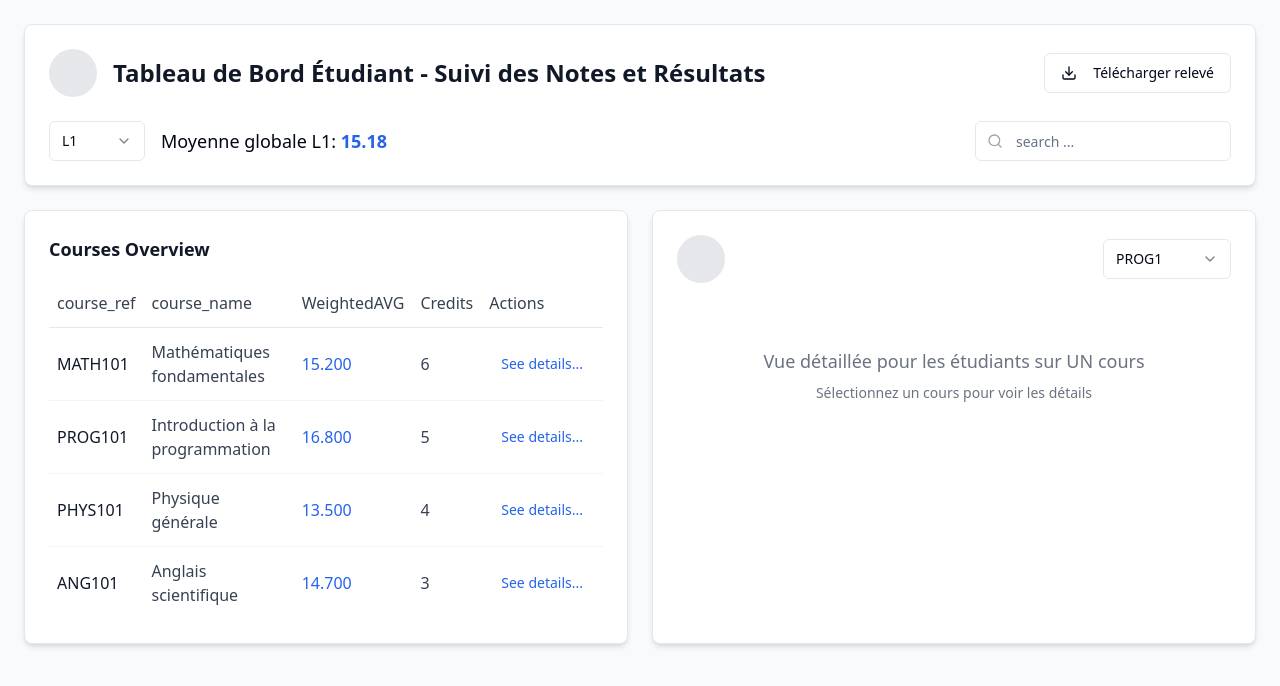
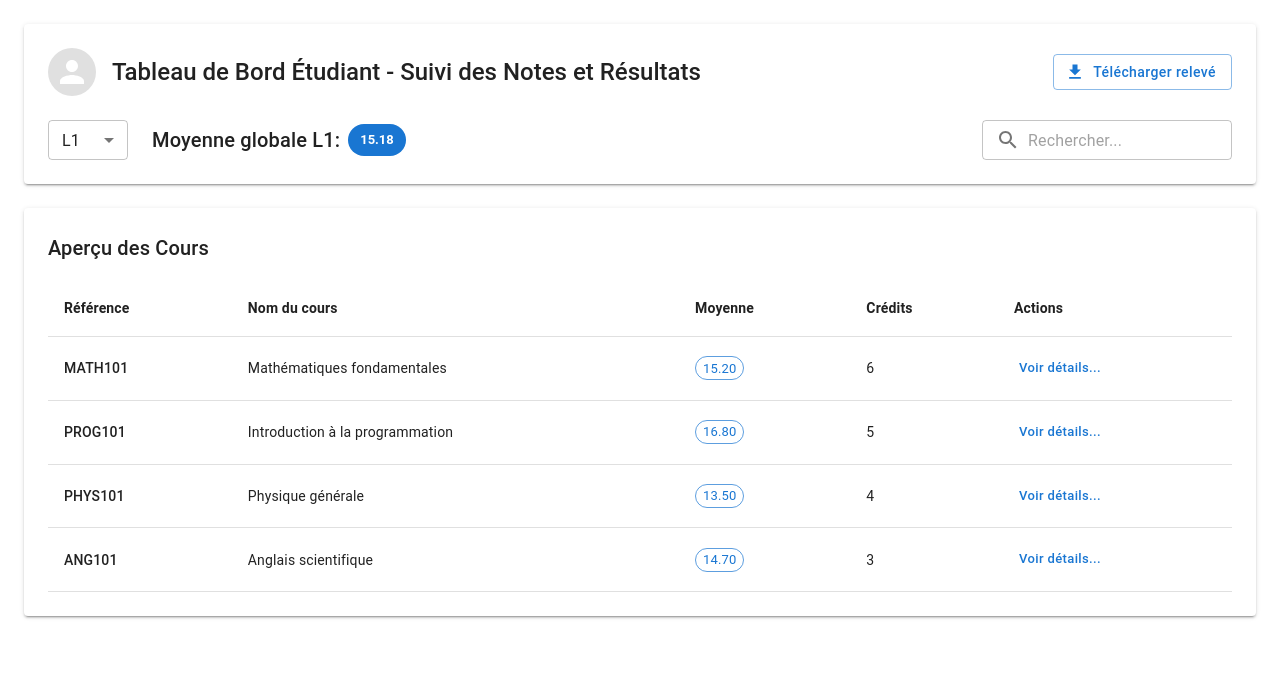
Before and after one commit to FiantsoHarena2/material-design-canvas-craft, a React (Vite) app: page / in a window 1280 px wide. Shown: the top 686 px of the page. Built offline with nearby package versions, Linux system fonts and the light colour scheme.

Commit message:
Fix: Show details in modal with Material UI
Refactor the course details display to appear in a modal after clicking "See details".  Replaced Tailwind CSS with Material UI components for styling.

```diff
--- a/package.json
+++ b/package.json
@@ -11,7 +11,9 @@
     "preview": "vite preview"
   },
   "dependencies": {
+    "@emotion/react": "^11.14.0",
     "@hookform/resolvers": "^3.9.0",
+    "@mui/icons-material": "^7.1.0",
     "@radix-ui/react-accordion": "^1.2.0",
     "@radix-ui/react-alert-dialog": "^1.1.1",
     "@radix-ui/react-aspect-ratio": "^1.1.0",
--- /dev/null
+++ b/src/components/CourseDetailsModal.tsx
@@ -0,0 +1,136 @@
+
+import React from 'react';
+import {
+  Dialog,
+  DialogTitle,
+  DialogContent,
+  DialogActions,
+  Button,
+  Typography,
+  Box,
+  Paper,
+  Chip,
+  IconButton,
+  Divider
+} from '@mui/material';
+import { Close } from '@mui/icons-material';
+import { Course } from '@/pages/Index';
+
+interface CourseDetailsModalProps {
+  course: Course | null;
+  open: boolean;
+  onClose: () => void;
+}
+
+export const CourseDetailsModal: React.FC<CourseDetailsModalProps> = ({
+  course,
+  open,
+  onClose
+}) => {
+  if (!course) return null;
+
+  const getStatusColor = (avg: number) => {
+    if (avg >= 16) return 'success';
+    if (avg >= 12) return 'primary';
+    if (avg >= 10) return 'warning';
+    return 'error';
+  };
+
+  const getStatusText = (avg: number) => {
+    if (avg >= 16) return 'validé';
+    if (avg >= 12) return 'en cours';
+    if (avg >= 10) return 'validé';
+    return 'échec';
+  };
+
+  return (
+    <Dialog
+      open={open}
+      onClose={onClose}
+      maxWidth="md"
+      fullWidth
+      PaperProps={{
+        sx: { borderRadius: 2 }
+      }}
+    >
+      <DialogTitle sx={{ display: 'flex', justifyContent: 'space-between', alignItems: 'center' }}>
+        <Typography variant="h5" component="h2" fontWeight="medium">
+          Détails du cours
+        </Typography>
+        <IconButton onClick={onClose} size="small">
+          <Close />
+        </IconButton>
+      </DialogTitle>
+
+      <DialogContent dividers>
+        <Box sx={{ mb: 3 }}>
+          <Typography variant="h6" gutterBottom>
+            {course.course_name}
+          </Typography>
+          <Typography variant="body2" color="text.secondary" gutterBottom>
+            Référence: {course.course_ref} | Crédits: {course.credits}
+          </Typography>
+        </Box>
+
+        <Box sx={{ mb: 3 }}>
+          <Box sx={{ display: 'flex', alignItems: 'center', gap: 2, mb: 2 }}>
+            <Typography variant="body1">
+              Moyenne sur le cours:
+            </Typography>
+            <Chip
+              label={course.weightedAVG.toFixed(2)}
+              color="primary"
+              variant="filled"
+              sx={{ fontWeight: 'bold' }}
+            />
+          </Box>
+
+          <Box sx={{ display: 'flex', alignItems: 'center', gap: 2 }}>
+            <Typography variant="body1">
+              Statut:
+            </Typography>
+            <Chip
+              label={getStatusText(course.weightedAVG)}
+              color={getStatusColor(course.weightedAVG) as any}
+              variant="filled"
+              size="small"
+            />
+          </Box>
+        </Box>
+
+        <Divider sx={{ my: 2 }} />
+
+        <Typography variant="h6" gutterBottom>
+          Détail des évaluations
+        </Typography>
+
+        <Paper variant="outlined" sx={{ p: 2 }}>
+          {course.exams.map((exam, index) => (
+            <Box key={index} sx={{ mb: 2, '&:last-child': { mb: 0 } }}>
+              <Box sx={{ display: 'flex', justifyContent: 'space-between', alignItems: 'center' }}>
+                <Typography variant="body1" fontWeight="medium">
+                  {exam.name}
+                </Typography>
+                <Box sx={{ textAlign: 'right' }}>
+                  <Typography variant="body1" fontWeight="bold">
+                    {exam.score} / {exam.total}
+                  </Typography>
+                  <Typography variant="body2" color="text.secondary">
+                    Poids: {exam.weight}
+                  </Typography>
+                </Box>
+              </Box>
+              {index < course.exams.length - 1 && <Divider sx={{ mt: 1 }} />}
+            </Box>
+          ))}
+        </Paper>
+      </DialogContent>
+
+      <DialogActions sx={{ p: 2 }}>
+        <Button onClick={onClose} variant="contained">
+          Fermer
+        </Button>
+      </DialogActions>
+    </Dialog>
+  );
+};
--- a/src/components/CourseTable.tsx
+++ b/src/components/CourseTable.tsx
@@ -1,6 +1,16 @@
 
 import React from 'react';
-import { Button } from '@/components/ui/button';
+import {
+  Table,
+  TableBody,
+  TableCell,
+  TableContainer,
+  TableHead,
+  TableRow,
+  Button,
+  Typography,
+  Chip
+} from '@mui/material';
 import { Course } from '@/pages/Index';
 
 interface CourseTableProps {
@@ -10,41 +20,50 @@ interface CourseTableProps {
 
 export const CourseTable: React.FC<CourseTableProps> = ({ courses, onCourseSelect }) => {
   return (
-    <div className="space-y-4">
-      <h2 className="text-lg font-semibold text-gray-900">Courses Overview</h2>
-      <div className="overflow-hidden">
-        <table className="w-full">
-          <thead>
-            <tr className="border-b border-gray-200">
-              <th className="text-left py-3 px-2 font-medium text-gray-700">course_ref</th>
-              <th className="text-left py-3 px-2 font-medium text-gray-700">course_name</th>
-              <th className="text-left py-3 px-2 font-medium text-gray-700">WeightedAVG</th>
-              <th className="text-left py-3 px-2 font-medium text-gray-700">Credits</th>
-              <th className="text-left py-3 px-2 font-medium text-gray-700">Actions</th>
-            </tr>
-          </thead>
-          <tbody className="divide-y divide-gray-100">
+    <div>
+      <Typography variant="h6" component="h2" sx={{ mb: 2, fontWeight: 'medium' }}>
+        Aperçu des Cours
+      </Typography>
+      <TableContainer>
+        <Table>
+          <TableHead>
+            <TableRow>
+              <TableCell sx={{ fontWeight: 'bold' }}>Référence</TableCell>
+              <TableCell sx={{ fontWeight: 'bold' }}>Nom du cours</TableCell>
+              <TableCell sx={{ fontWeight: 'bold' }}>Moyenne</TableCell>
+              <TableCell sx={{ fontWeight: 'bold' }}>Crédits</TableCell>
+              <TableCell sx={{ fontWeight: 'bold' }}>Actions</TableCell>
+            </TableRow>
+          </TableHead>
+          <TableBody>
             {courses.map((course) => (
-              <tr key={course.course_ref} className="hover:bg-gray-50 transition-colors">
-                <td className="py-3 px-2 font-medium text-gray-900">{course.course_ref}</td>
-                <td className="py-3 px-2 text-gray-700">{course.course_name}</td>
-                <td className="py-3 px-2 font-medium text-blue-600">{course.weightedAVG.toFixed(3)}</td>
-                <td className="py-3 px-2 text-gray-700">{course.credits}</td>
-                <td className="py-3 px-2">
+              <TableRow key={course.course_ref} hover>
+                <TableCell sx={{ fontWeight: 'medium' }}>{course.course_ref}</TableCell>
+                <TableCell>{course.course_name}</TableCell>
+                <TableCell>
+                  <Chip
+                    label={course.weightedAVG.toFixed(2)}
+                    color="primary"
+                    variant="outlined"
+                    size="small"
+                  />
+                </TableCell>
+                <TableCell>{course.credits}</TableCell>
+                <TableCell>
                   <Button
-                    variant="ghost"
-                    size="sm"
+                    variant="text"
+                    size="small"
                     onClick={() => onCourseSelect(course)}
-                    className="text-blue-600 hover:text-blue-800 hover:bg-blue-50"
+                    sx={{ textTransform: 'none' }}
                   >
-                    See details...
+                    Voir détails...
                   </Button>
-                </td>
-              </tr>
+                </TableCell>
+              </TableRow>
             ))}
-          </tbody>
-        </table>
-      </div>
+          </TableBody>
+        </Table>
+      </TableContainer>
     </div>
   );
 };
--- a/src/components/LevelSelector.tsx
+++ b/src/components/LevelSelector.tsx
@@ -1,6 +1,6 @@
 
 import React from 'react';
-import { Select, SelectContent, SelectItem, SelectTrigger, SelectValue } from '@/components/ui/select';
+import { FormControl, Select, MenuItem, SelectChangeEvent } from '@mui/material';
 
 interface LevelSelectorProps {
   value: string;
@@ -8,16 +8,21 @@ interface LevelSelectorProps {
 }
 
 export const LevelSelector: React.FC<LevelSelectorProps> = ({ value, onChange }) => {
+  const handleChange = (event: SelectChangeEvent) => {
+    onChange(event.target.value);
+  };
+
   return (
-    <Select value={value} onValueChange={onChange}>
-      <SelectTrigger className="w-24">
-        <SelectValue />
-      </SelectTrigger>
-      <SelectContent className="bg-white z-50">
-        <SelectItem value="L1">L1</SelectItem>
-        <SelectItem value="L2">L2</SelectItem>
-        <SelectItem value="L3">L3</SelectItem>
-      </SelectContent>
-    </Select>
+    <FormControl size="small" sx={{ minWidth: 80 }}>
+      <Select
+        value={value}
+        onChange={handleChange}
+        displayEmpty
+      >
+        <MenuItem value="L1">L1</MenuItem>
+        <MenuItem value="L2">L2</MenuItem>
+        <MenuItem value="L3">L3</MenuItem>
+      </Select>
+    </FormControl>
   );
 };
--- a/src/pages/Index.tsx
+++ b/src/pages/Index.tsx
@@ -1,12 +1,20 @@
-
 import React, { useState } from 'react';
+import {
+  Container,
+  Paper,
+  Typography,
+  Box,
+  Grid,
+  TextField,
+  InputAdornment,
+  Avatar,
+  Button,
+  Chip
+} from '@mui/material';
+import { Search, Download } from '@mui/icons-material';
 import { CourseTable } from '@/components/CourseTable';
-import { CourseDetails } from '@/components/CourseDetails';
+import { CourseDetailsModal } from '@/components/CourseDetailsModal';
 import { LevelSelector } from '@/components/LevelSelector';
-import { Card } from '@/components/ui/card';
-import { Button } from '@/components/ui/button';
-import { Input } from '@/components/ui/input';
-import { Search, Download } from 'lucide-react';
 
 export interface Course {
   course_ref: string;
@@ -169,6 +177,7 @@ const Index = () => {
   const [selectedLevel, setSelectedLevel] = useState('L1');
   const [selectedCourse, setSelectedCourse] = useState<Course | null>(null);
   const [searchTerm, setSearchTerm] = useState('');
+  const [modalOpen, setModalOpen] = useState(false);
 
   // Filter courses by selected level
   const coursesByLevel = mockCoursesByLevel.filter(course => course.level === selectedLevel);
@@ -185,62 +194,85 @@ const Index = () => {
       coursesByLevel.reduce((sum, course) => sum + course.credits, 0)
     : 0;
 
+  const handleCourseSelect = (course: Course) => {
+    setSelectedCourse(course);
+    setModalOpen(true);
+  };
+
+  const handleCloseModal = () => {
+    setModalOpen(false);
+    setSelectedCourse(null);
+  };
+
   return (
-    <div className="min-h-screen bg-gray-50 p-6">
-      <div className="max-w-7xl mx-auto space-y-6">
+    <Container maxWidth="xl" sx={{ py: 3 }}>
+      <Box sx={{ mb: 3 }}>
         {/* Header Section */}
-        <Card className="p-6 shadow-md">
-          <div className="flex items-center justify-between mb-6">
-            <div className="flex items-center space-x-4">
-              <div className="w-12 h-12 bg-gray-200 rounded-full"></div>
-              <div>
-                <h1 className="text-2xl font-semibold text-gray-900">
+        <Paper elevation={2} sx={{ p: 3, mb: 3 }}>
+          <Box sx={{ display: 'flex', justifyContent: 'space-between', alignItems: 'center', mb: 3 }}>
+            <Box sx={{ display: 'flex', alignItems: 'center', gap: 2 }}>
+              <Avatar sx={{ width: 48, height: 48, bgcolor: 'grey.300' }} />
+              <Typography variant="h5" component="h1" fontWeight="medium">
                 Tableau de Bord Étudiant - Suivi des Notes et Résultats
-                </h1>
-              </div>
-            </div>
-            <Button variant="outline" className="flex items-center space-x-2">
-              <Download className="w-4 h-4" />
-              <span>Télécharger relevé</span>
+              </Typography>
+            </Box>
+            <Button
+              variant="outlined"
+              startIcon={<Download />}
+              sx={{ textTransform: 'none' }}
+            >
+              Télécharger relevé
             </Button>
-          </div>
+          </Box>
 
-          <div className="flex items-center justify-between">
-            <div className="flex items-center space-x-4">
+          <Box sx={{ display: 'flex', justifyContent: 'space-between', alignItems: 'center' }}>
+            <Box sx={{ display: 'flex', alignItems: 'center', gap: 3 }}>
               <LevelSelector value={selectedLevel} onChange={setSelectedLevel} />
-              <div className="text-lg font-medium">
-                Moyenne globale {selectedLevel}: <span className="text-blue-600 font-semibold">{globalAverage.toFixed(2)}</span>
-              </div>
-            </div>
-            <div className="relative">
-              <Search className="absolute left-3 top-1/2 transform -translate-y-1/2 text-gray-400 w-4 h-4" />
-              <Input
-                placeholder="search ..."
+              <Box sx={{ display: 'flex', alignItems: 'center', gap: 1 }}>
+                <Typography variant="h6">
+                  Moyenne globale {selectedLevel}:
+                </Typography>
+                <Chip
+                  label={globalAverage.toFixed(2)}
+                  color="primary"
+                  variant="filled"
+                  sx={{ fontWeight: 'bold' }}
+                />
+              </Box>
+            </Box>
+            <TextField
+              placeholder="Rechercher..."
               value={searchTerm}
               onChange={(e) => setSearchTerm(e.target.value)}
-                className="pl-10 w-64"
+              size="small"
+              sx={{ width: 250 }}
+              InputProps={{
+                startAdornment: (
+                  <InputAdornment position="start">
+                    <Search />
+                  </InputAdornment>
+                ),
+              }}
             />
-            </div>
-          </div>
-        </Card>
+          </Box>
+        </Paper>
 
-        {/* Main Content */}
-        <div className="grid grid-cols-1 lg:grid-cols-2 gap-6">
         {/* Course Table */}
-          <Card className="p-6 shadow-md">
+        <Paper elevation={2} sx={{ p: 3 }}>
           <CourseTable
             courses={filteredCourses}
-              onCourseSelect={setSelectedCourse}
+            onCourseSelect={handleCourseSelect}
           />
-          </Card>
+        </Paper>
 
-          {/* Course Details */}
-          <Card className="p-6 shadow-md">
-            <CourseDetails course={selectedCourse} />
-          </Card>
-        </div>
-      </div>
-    </div>
+        {/* Course Details Modal */}
+        <CourseDetailsModal
+          course={selectedCourse}
+          open={modalOpen}
+          onClose={handleCloseModal}
+        />
+      </Box>
+    </Container>
   );
 };
 
```
Also changed, not shown: 1 other file (tests, documents, lock files or other folders). Lines whose indentation alone changed are shown as unchanged.
